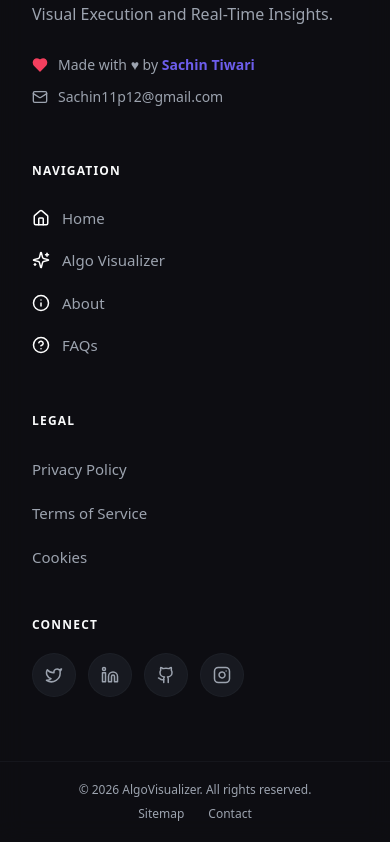
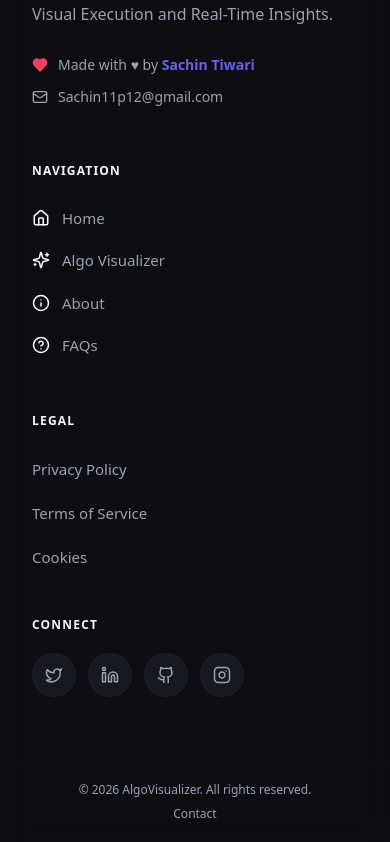
Before and after one commit to sachin11p12/Algorithm-Visualizer, a Next.js app in the folder Frontend/: page / in a window 390 px wide. Shown: the part 2352-3194 px from the top of the page. Built offline with nearby package versions, Linux system fonts and the light colour scheme.

Commit message:
feat: add responsive Footer component with navigation, legal links, and social media connectivity

```diff
--- a/Frontend/components/layout/Footer.tsx
+++ b/Frontend/components/layout/Footer.tsx
@@ -155,7 +155,6 @@ export const Footer: React.FC = () => {
             © {year} AlgoVisualizer. All rights reserved.
           </span>
           <div className="flex items-center space-x-6 text-xs text-muted-foreground">
-            <a href="#" className="hover:text-foreground transition-colors">Sitemap</a>
             <a href="mailto:Sachin11p12@gmail.com" className="hover:text-foreground transition-colors">Contact</a>
           </div>
         </div>
```
